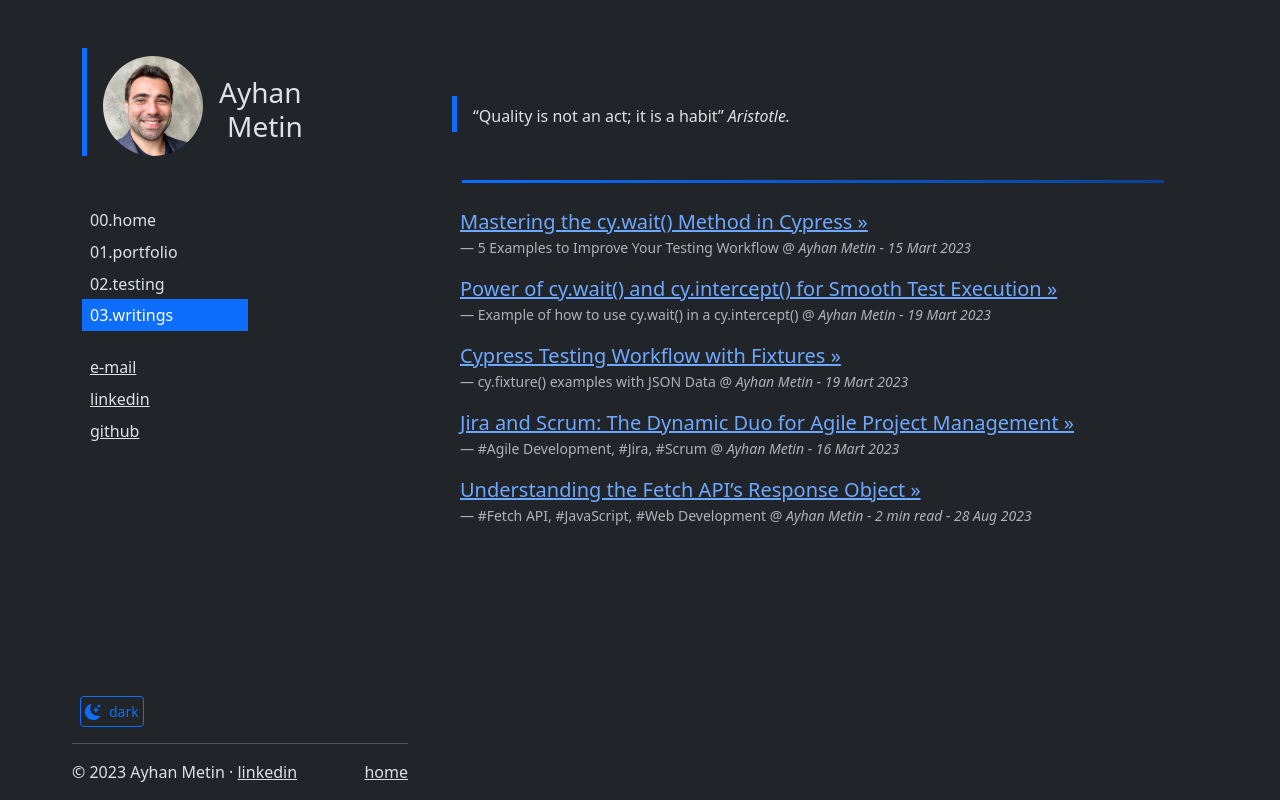
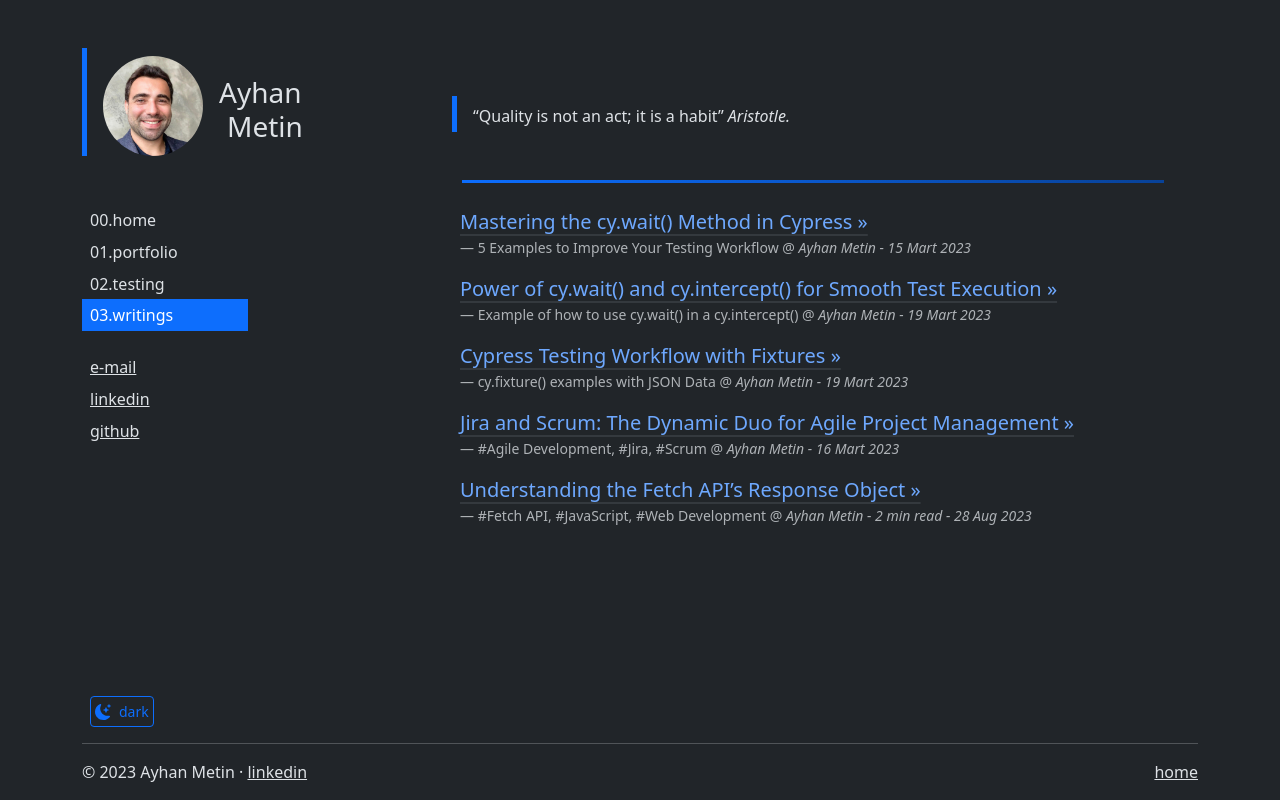
Before and after one commit to ayhanmetin/portfolio, a React (Vite) app: page /writing in a window 1280 px wide. Built offline with nearby package versions, Linux system fonts and the light colour scheme.

Commit message:
initial commit

```diff
--- a/src/components/Footer.jsx
+++ b/src/components/Footer.jsx
@@ -4,8 +4,8 @@ import ThemeIcon from './ThemeIcon';
 function Footer() {
   return (
     <footer
-      className='fixed-bottom ms-5'
-      style={{ width: '30%', left: 0, bottom: 0 }}
+      className='fixed-bottom'
+
     >
       <div className='container'>
         <ThemeIcon />
--- a/src/components/Testing.jsx
+++ b/src/components/Testing.jsx
@@ -28,7 +28,7 @@ function Testing() {
                     </h6>
                     <p className='card-text'>
                       {test.text}&nbsp; » &nbsp;
-                      <a href={test.githubLink}className='card-link'>
+                      <a target='_blank' href={test.githubLink}className='card-link'>
                         github
                       </a>
                     </p>
--- a/src/components/Writing.jsx
+++ b/src/components/Writing.jsx
@@ -23,7 +23,7 @@ function Writing() {
               <figure>
                 <blockquote className='blockquote fs-5 text'>
                   <p>
-                    <a target='_blank' href={writing.link}>
+                    <a className='link-underline-secondary link-offset-2 link-underline-opacity-25 link-underline-opacity-75-hover' target='_blank' href={writing.link}>
                       {writing.title}
                     </a>
                   </p>
```
